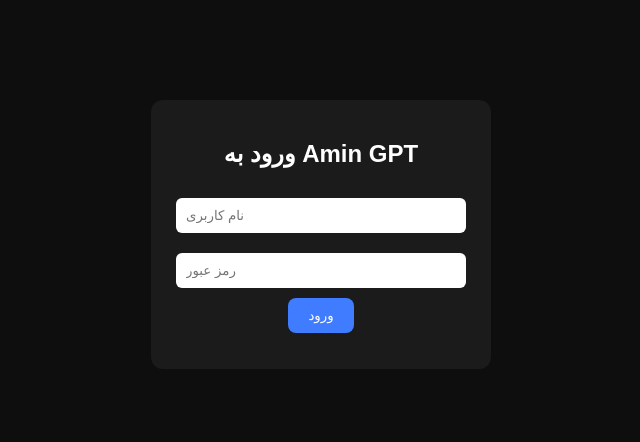
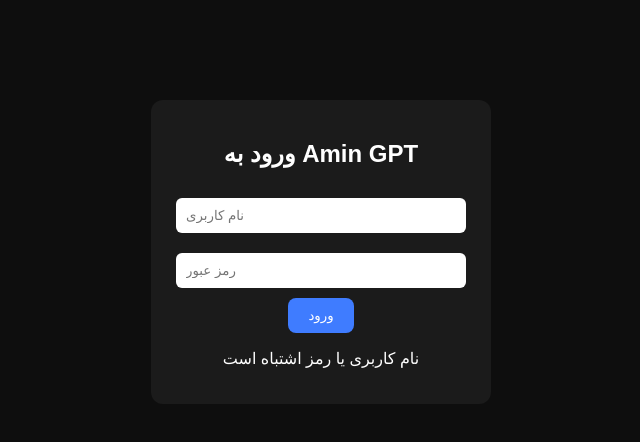
Before and after one commit to ahmadzademohammadamin3-oss/Amin_GPT, a plain HTML site: page login.html in a window 1280 px wide. Both pictures are taken after a click on the button "ورود". Shown: the whole page, without its empty margins (319-959 px from the left). Drawn offline with Linux system fonts and the light colour scheme; no server answers.

Commit message:
Update login.html

```diff
--- a/login.html
+++ b/login.html
@@ -2,11 +2,10 @@
 <html lang="fa">
 <head>
 <meta charset="UTF-8">
+<title>Amin GPT - ورود</title>
 <link rel="stylesheet" href="styles.css">
-<title>Amin GPT - ورود</title>
 </head>
 <body>
-
 <div class="login-box">
   <h2>ورود به Amin GPT</h2>
   <input id="user" placeholder="نام کاربری">
@@ -16,25 +15,26 @@
 </div>
 
 <script>
-async function login() {
-  const username = user.value;
-  const password = pass.value;
+const USERS = [
+  { username: "ali", password: "1234" },
+  { username: "reza", password: "abcd" },
+  { username: "sara", password: "pass1" }
+];
 
-  const res = await fetch("/login", {
-    method: "POST",
-    headers: {"Content-Type": "application/json"},
-    body: JSON.stringify({ username, password })
-  });
+function login() {
+  const username = document.getElementById("user").value;
+  const password = document.getElementById("pass").value;
 
-  const data = await res.json();
+  const found = USERS.find(u => u.username === username && u.password === password);
 
-  if (data.ok) {
-    window.location.href = "/chat.html";
+  if (found) {
+    // ذخیره نام کاربری در localStorage برای چت
+    localStorage.setItem("username", username);
+    window.location.href = "chat.html";
   } else {
-    msg.innerText = data.msg;
+    document.getElementById("msg").innerText = "نام کاربری یا رمز اشتباه است";
   }
 }
 </script>
-
 </body>
 </html>
```
